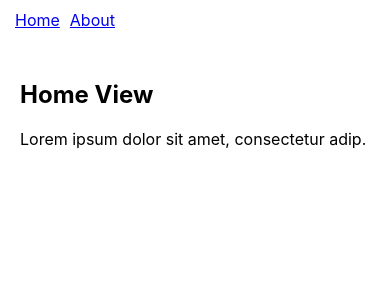
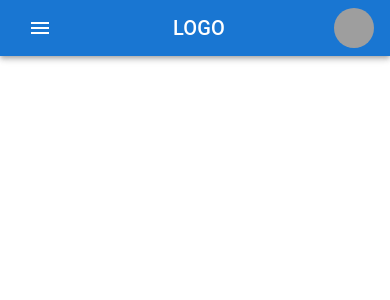
Before and after one commit to PolaDinitz/InstrumentalStore, a React (Create React App) app in the folder client/: page / in a window 390 px wide. Shown: the top 300 px of the page. Built offline with nearby package versions, Linux system fonts and the light colour scheme; grey boxes are pictures that could not be loaded.

Commit message:
create responsive navbar component

```diff
--- a/client/package.json
+++ b/client/package.json
@@ -3,6 +3,10 @@
   "version": "0.1.0",
   "private": true,
   "dependencies": {
+    "@emotion/react": "^11.7.1",
+    "@emotion/styled": "^11.6.0",
+    "@mui/icons-material": "^5.2.5",
+    "@mui/material": "^5.2.6",
     "@testing-library/jest-dom": "^5.16.1",
     "@testing-library/react": "^12.1.2",
     "@testing-library/user-event": "^13.5.0",
--- a/client/src/App.css
+++ /dev/null
@@ -1,38 +0,0 @@
-.App {
-  text-align: center;
-}
-
-.App-logo {
-  height: 40vmin;
-  pointer-events: none;
-}
-
-@media (prefers-reduced-motion: no-preference) {
-  .App-logo {
-    animation: App-logo-spin infinite 20s linear;
-  }
-}
-
-.App-header {
-  background-color: #282c34;
-  min-height: 100vh;
-  display: flex;
-  flex-direction: column;
-  align-items: center;
-  justify-content: center;
-  font-size: calc(10px + 2vmin);
-  color: white;
-}
-
-.App-link {
-  color: #61dafb;
-}
-
-@keyframes App-logo-spin {
-  from {
-    transform: rotate(0deg);
-  }
-  to {
-    transform: rotate(360deg);
-  }
-}
--- a/client/src/App.tsx
+++ b/client/src/App.tsx
@@ -1,45 +1,11 @@
-import React from 'react';
-import logo from './logo.svg';
-import './App.css';
-import {
-  BrowserRouter,
-  Routes,
-  Route,
-  Link
-} from 'react-router-dom';
-import { render } from '@testing-library/react';
+import React, { SyntheticEvent, useState } from 'react';
+
+import Navbar from './Navbar';
 
 function App() {
   return (
-    <BrowserRouter>
-      <nav style={{ margin: 10 }}>
-        <Link to="/" style={{ padding: 5 }}>Home</Link>
-        <Link to="/about" style={{ padding: 5 }}>About</Link>
-      </nav>
-      <Routes>
-        <Route path="/" element={<Home />}/>
-        <Route path="/about" element={<About />} />
-      </Routes>
-    </BrowserRouter>
+    <Navbar/>
   );
 }
 
-function Home() {
-  return (
-    <div style={{ padding: 20 }}>
-      <h2>Home View</h2>
-      <p>Lorem ipsum dolor sit amet, consectetur adip.</p>
-    </div>
-  )
-}
-
-function About() {
-  return (
-    <div style={{ padding: 20 }}>
-      <h2>About View</h2>
-      <p>Lorem ipsum dolor sit amet, consectetur adip.</p>
-    </div>
-  )
-}
-
 export default App;
--- /dev/null
+++ b/client/src/Navbar.tsx
@@ -0,0 +1,146 @@
+import * as React from 'react';
+import AppBar from '@mui/material/AppBar';
+import Box from '@mui/material/Box';
+import Toolbar from '@mui/material/Toolbar';
+import IconButton from '@mui/material/IconButton';
+import Typography from '@mui/material/Typography';
+import Menu from '@mui/material/Menu';
+import MenuIcon from '@mui/icons-material/Menu';
+import Container from '@mui/material/Container';
+import Avatar from '@mui/material/Avatar';
+import Button from '@mui/material/Button';
+import Tooltip from '@mui/material/Tooltip';
+import MenuItem from '@mui/material/MenuItem';
+import {
+    BrowserRouter,
+    Routes,
+    Route,
+    Link
+  } from 'react-router-dom';
+
+const pages = ['Products', 'Pricing', 'Blog'];
+const settings = ['Profile', 'Account', 'Dashboard', 'Logout'];
+
+const Navbar = () => {
+    const [anchorElNav, setAnchorElNav] = React.useState<null | HTMLElement>(null);
+    const [anchorElUser, setAnchorElUser] = React.useState<null | HTMLElement>(null);
+
+  const handleOpenNavMenu = (event: React.MouseEvent<HTMLElement>) => {
+    setAnchorElNav(event.currentTarget);
+  };
+  const handleOpenUserMenu = (event: React.MouseEvent<HTMLElement>) => {
+    setAnchorElUser(event.currentTarget);
+  };
+
+  const handleCloseNavMenu = () => {
+    setAnchorElNav(null);
+  };
+
+  const handleCloseUserMenu = () => {
+    setAnchorElUser(null);
+  };
+
+  return (
+    <AppBar position="static">
+      <Container maxWidth="xl">
+        <Toolbar disableGutters>
+          <Typography
+            variant="h6"
+            noWrap
+            component="div"
+            sx={{ mr: 2, display: { xs: 'none', md: 'flex' } }}
+          >
+            LOGO
+          </Typography>
+
+          <Box sx={{ flexGrow: 1, display: { xs: 'flex', md: 'none' } }}>
+            <IconButton
+              size="large"
+              aria-label="account of current user"
+              aria-controls="menu-appbar"
+              aria-haspopup="true"
+              onClick={handleOpenNavMenu}
+              color="inherit"
+            >
+              <MenuIcon />
+            </IconButton>
+            <Menu
+              id="menu-appbar"
+              anchorEl={anchorElNav}
+              anchorOrigin={{
+                vertical: 'bottom',
+                horizontal: 'left',
+              }}
+              keepMounted
+              transformOrigin={{
+                vertical: 'top',
+                horizontal: 'left',
+              }}
+              open={Boolean(anchorElNav)}
+              onClose={handleCloseNavMenu}
+              sx={{
+                display: { xs: 'block', md: 'none' },
+              }}
+            >
+              {pages.map((page) => (
+                <MenuItem key={page} onClick={handleCloseNavMenu}>
+                  <Typography textAlign="center">{page}</Typography>
+                </MenuItem>
+              ))}
+            </Menu>
+          </Box>
+          <Typography
+            variant="h6"
+            noWrap
+            component="div"
+            sx={{ flexGrow: 1, display: { xs: 'flex', md: 'none' } }}
+          >
+            LOGO
+          </Typography>
+          <Box sx={{ flexGrow: 1, display: { xs: 'none', md: 'flex' } }}>
+            {pages.map((page) => (
+              <Button
+                key={page}
+                onClick={handleCloseNavMenu}
+                sx={{ my: 2, color: 'white', display: 'block' }}
+              >
+                {page}
+              </Button>
+            ))}
+          </Box>
+
+          <Box sx={{ flexGrow: 0 }}>
+            <Tooltip title="Open settings">
+              <IconButton onClick={handleOpenUserMenu} sx={{ p: 0 }}>
+                <Avatar alt="Remy Sharp" src="/static/images/avatar/2.jpg" />
+              </IconButton>
+            </Tooltip>
+            <Menu
+              sx={{ mt: '45px' }}
+              id="menu-appbar"
+              anchorEl={anchorElUser}
+              anchorOrigin={{
+                vertical: 'top',
+                horizontal: 'right',
+              }}
+              keepMounted
+              transformOrigin={{
+                vertical: 'top',
+                horizontal: 'right',
+              }}
+              open={Boolean(anchorElUser)}
+              onClose={handleCloseUserMenu}
+            >
+              {settings.map((setting) => (
+                <MenuItem key={setting} onClick={handleCloseNavMenu}>
+                  <Typography textAlign="center">{setting}</Typography>
+                </MenuItem>
+              ))}
+            </Menu>
+          </Box>
+        </Toolbar>
+      </Container>
+    </AppBar>
+  );
+};
+export default Navbar;
```
Also changed, not shown: 1 other file (tests, documents, lock files or other folders).
